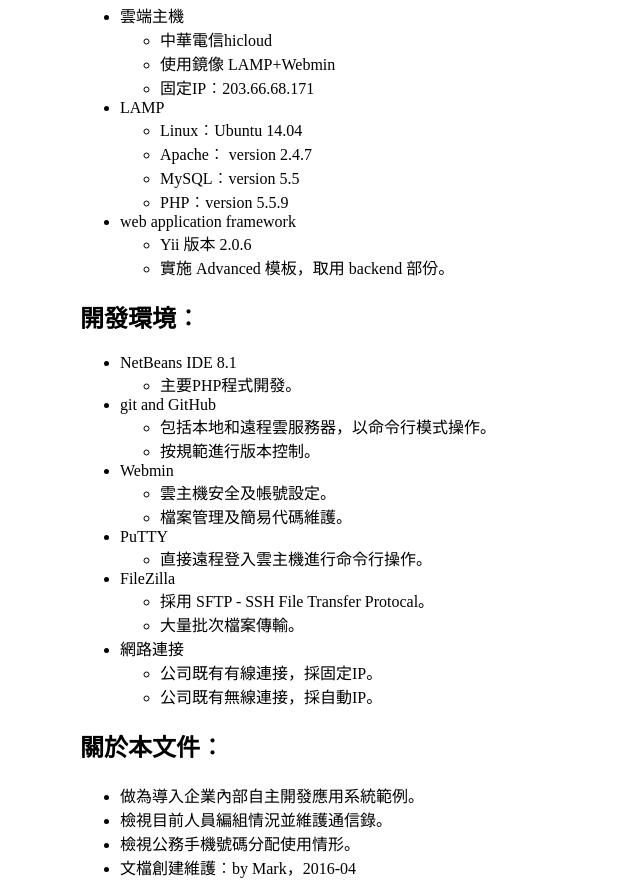
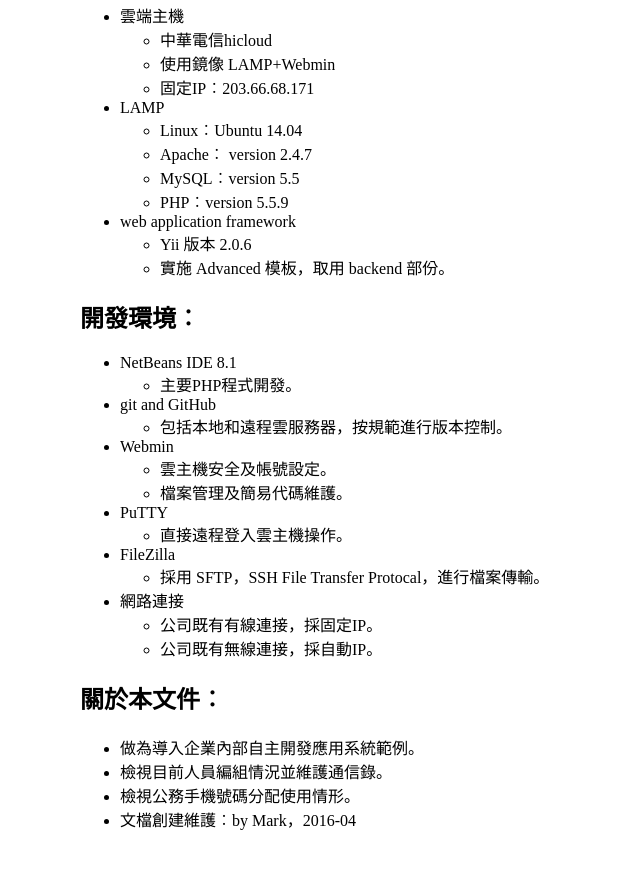
Before and after one commit to twoutlook/ft-doc, a plain HTML site: page index.html in a window 1280 px wide. Shown: the part 776-1671 px from the top of the page, without its empty margins (0-640 px from the left). After the commit the page ends 1623 px from the top, so only its background shows below. Drawn offline with Linux system fonts and the light colour scheme.

Commit message:
remove command line usage

```diff
--- a/index.html
+++ b/index.html
@@ -180,9 +180,7 @@ and open the template in the editor.
                 <li>
                     git and GitHub
                     <ul>
-                        <li>包括本地和遠程雲服務器，以命令行模式操作。
-                        </li>
-                        <li>按規範進行版本控制。
+                        <li>包括本地和遠程雲服務器，按規範進行版本控制。
                         </li>
 
                     </ul>
@@ -200,7 +198,7 @@ and open the template in the editor.
                 <li>
                     PuTTY
                     <ul>
-                        <li>直接遠程登入雲主機進行命令行操作。
+                        <li>直接遠程登入雲主機操作。
                         </li>
 
                     </ul>
@@ -208,10 +206,9 @@ and open the template in the editor.
                 <li>
                     FileZilla
                     <ul>
-                        <li>採用 SFTP - SSH File Transfer Protocal。
+                        <li>採用 SFTP，SSH File Transfer Protocal，進行檔案傳輸。
                         </li>
-                        <li>大量批次檔案傳輸。
-                        </li>
+
 
                     </ul>
                 </li>
```
